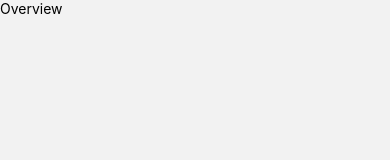
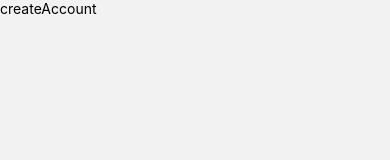
Before and after one commit to thinkarlabs/P23-004-MalnutritionAwareness, a React Native app in the folder client/Malnutrition/: screen /CreateAccount in a window 390 px wide. Before the commit this address had no page. Shown: the top 160 px of the page. Built offline with nearby package versions, Linux system fonts and the light colour scheme.

Commit message:
MAL-2 | added routing and component

```diff
--- /dev/null
+++ b/client/Malnutrition/src/modules/create-account/index.js
@@ -0,0 +1,12 @@
+import {View, Text} from 'react-native';
+import React from 'react';
+
+const createAccount = () => {
+  return (
+    <View>
+      <Text>createAccount</Text>
+    </View>
+  );
+};
+
+export default createAccount;
--- a/client/Malnutrition/src/navigators/AppStackNavigatior.js
+++ b/client/Malnutrition/src/navigators/AppStackNavigatior.js
@@ -1,8 +1,9 @@
-import React, { useState, useEffect } from 'react';
-import { NavigationContainer } from "@react-navigation/native";
-import { createStackNavigator } from "@react-navigation/stack";
-import Onboarding from "../modules/onboarding";
-import Splash from "../modules/splash";
+import React, {useState, useEffect} from 'react';
+import {NavigationContainer} from '@react-navigation/native';
+import {createStackNavigator} from '@react-navigation/stack';
+import Onboarding from '../modules/onboarding';
+import Splash from '../modules/splash';
+import CreateAccount from '../modules/create-account';
 
 const Stack = createStackNavigator();
 
@@ -11,17 +12,17 @@ export function AppStackNavigator() {
   useEffect(() => {
     setTimeout(() => {
       setShowSplashScreen(false);
-        },3000)
-    },[])
+    }, 3000);
+  }, []);
   return (
     <NavigationContainer>
-            <Stack.Navigator screenOptions={{ headerShown: false, }}>
-                {
-                    showSplashScreen ? <Stack.Screen name="Splash" component={Splash} />
-                        : null
-                }
+      <Stack.Navigator screenOptions={{headerShown: false}}>
+        {showSplashScreen ? (
+          <Stack.Screen name="Splash" component={Splash} />
+        ) : null}
         <Stack.Screen name="Onboarding" component={Onboarding} />
+        <Stack.Screen name="CreateAccount" component={CreateAccount} />
       </Stack.Navigator>
     </NavigationContainer>
-    )
+  );
 }
```
Lines whose indentation alone changed are shown as unchanged.
